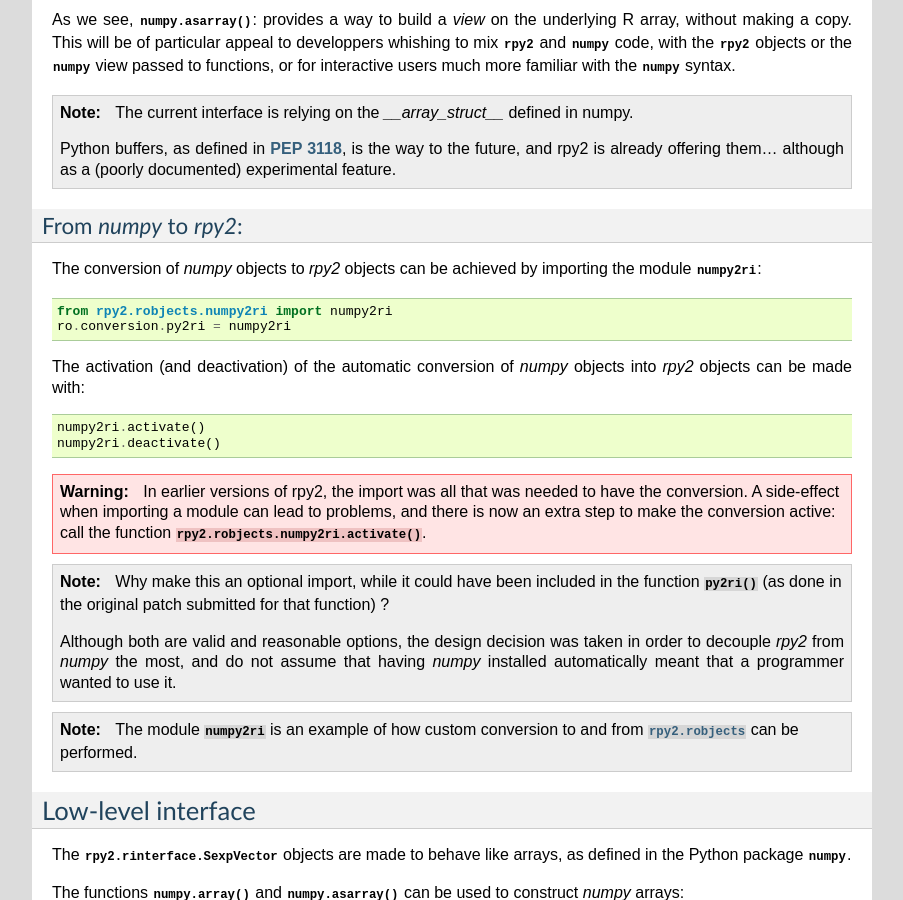
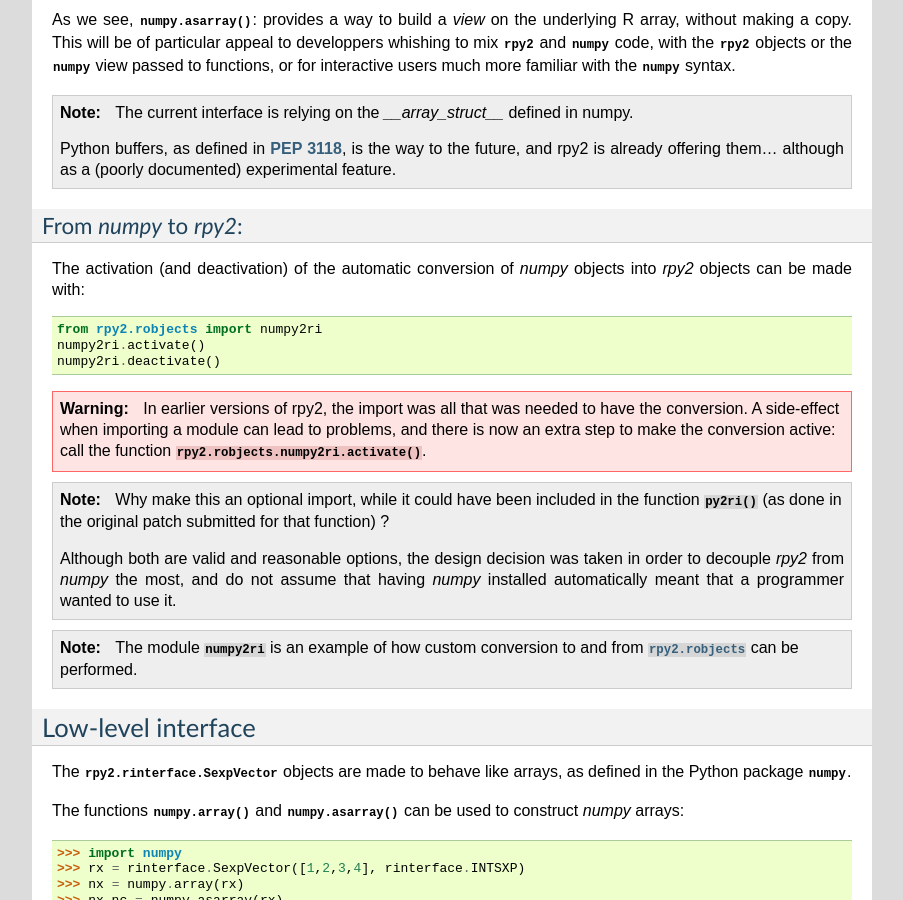
Before and after one commit to uhjish/rpy2, a Sphinx documentation site: the page built from doc/numpy.rst, in a window 1280 px wide and 900 px high, scrolled down 1339 px. Shown: the whole window, without its empty margins (198-1101 px from the left). Built offline with Sphinx 7.4.7, drawn with Linux system fonts in a browser that asks for light colours.

Commit message:
Update docs for numpy2ri.

```diff
--- a/doc/numpy.rst
+++ b/doc/numpy.rst
@@ -100,17 +100,12 @@ functions, or for interactive users much more familiar with the :mod:`numpy` syn
 From `numpy` to `rpy2`:
 ^^^^^^^^^^^^^^^^^^^^^^^
 
-The conversion of `numpy` objects to `rpy2` objects can be
-achieved by importing the module :mod:`numpy2ri`::
-
-  from rpy2.robjects.numpy2ri import numpy2ri
-  ro.conversion.py2ri = numpy2ri
-
 The activation (and deactivation) of the automatic conversion
 of `numpy` objects into `rpy2` objects can be made with:
 
 .. code-block:: python
 
+   from rpy2.robjects import numpy2ri
    numpy2ri.activate()
    numpy2ri.deactivate()
 
```
